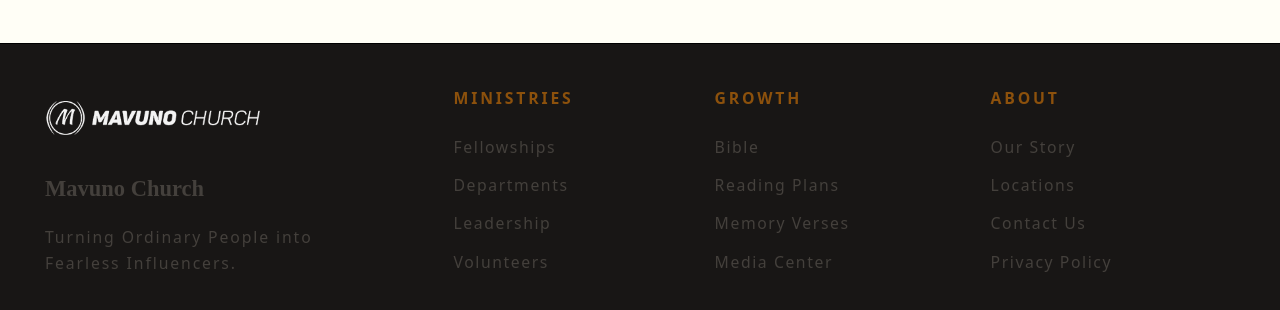
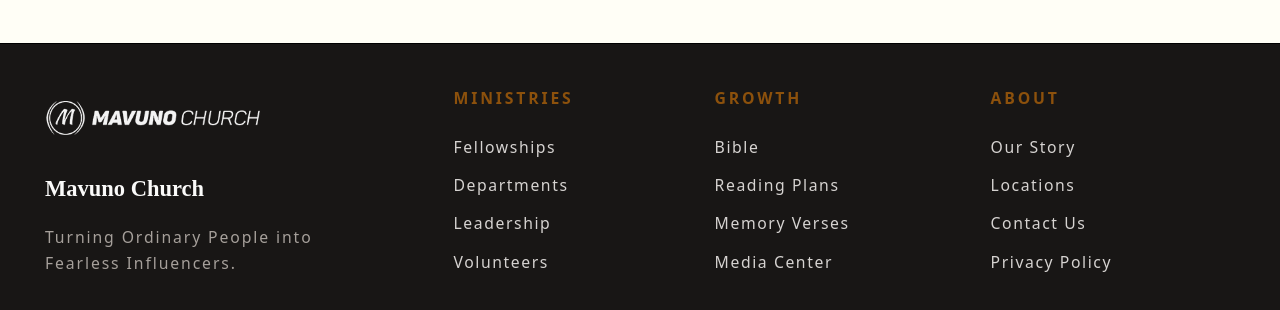
Before and after one commit to kibetnathan/O-Concord, a React app in the folder frontend/: page / in a window 1280 px wide. Shown: the part 3793-4103 px from the top of the page. Built offline with nearby package versions, Linux system fonts and the light colour scheme; some packages are replaced by stand-ins of ours; no server answers; a web font is replaced by a local one.

Commit message:
Polish(UI): Polish a few misplaced UI components

```diff
--- a/frontend/src/components/Footer.jsx
+++ b/frontend/src/components/Footer.jsx
@@ -3,7 +3,7 @@
 export function FooterTwo() {
   return (
     <footer
-      className="footer sm:footer-horizontal bg-stone-950/95 backdrop-blur-md text-primary p-10 font-coptic border-t border-black"
+      className="footer sm:footer-horizontal bg-stone-950/95 backdrop-blur-md text-stone-300 p-10 font-coptic border-t border-black"
       aria-labelledby="site-footer-heading"
     >
       <h2 id="site-footer-heading" className="sr-only">
@@ -15,10 +15,10 @@
           alt="Mavuno Church logo"
           className="h-12 mb-4 brightness-0 invert opacity-95"
         />
-        <p className="font-cormorant text-xl font-semibold text-primary leading-tight">
+        <p className="font-cormorant text-xl font-semibold text-stone-50 leading-tight">
           Mavuno Church
         </p>
-        <p className="text-sm tracking-[0.12em] text-primary mt-2 leading-relaxed">
+        <p className="text-sm tracking-[0.12em] text-stone-400 mt-2 leading-relaxed">
           Turning Ordinary People into
           <br />
           Fearless Influencers.
@@ -26,55 +26,55 @@
       </aside>
 
       <nav aria-label="Ministries">
-        <h3 className="footer-title font-coptic text-sm uppercase tracking-[0.18em] text-amber-300 font-semibold mb-4">
+        <h3 className="footer-title font-coptic text-sm uppercase tracking-[0.18em] text-amber-400 font-semibold mb-4">
           Ministries
         </h3>
-        <a href="#" className="link link-hover text-sm tracking-[0.1em] mb-1.5 text-primary hover:text-white transition-colors">
+        <a href="#" className="link link-hover text-sm tracking-[0.1em] mb-1.5 text-stone-300 hover:text-white transition-colors">
           Fellowships
         </a>
-        <a href="#" className="link link-hover text-sm tracking-[0.1em] mb-1.5 text-primary hover:text-white transition-colors">
+        <a href="#" className="link link-hover text-sm tracking-[0.1em] mb-1.5 text-stone-300 hover:text-white transition-colors">
           Departments
         </a>
-        <a href="#" className="link link-hover text-sm tracking-[0.1em] mb-1.5 text-primary hover:text-white transition-colors">
+        <a href="#" className="link link-hover text-sm tracking-[0.1em] mb-1.5 text-stone-300 hover:text-white transition-colors">
           Leadership
         </a>
-        <a href="#" className="link link-hover text-sm tracking-[0.1em] text-primary hover:text-white transition-colors">
+        <a href="#" className="link link-hover text-sm tracking-[0.1em] text-stone-300 hover:text-white transition-colors">
           Volunteers
         </a>
       </nav>
 
       <nav aria-label="Growth">
-        <h3 className="footer-title font-coptic text-sm uppercase tracking-[0.18em] text-amber-300 font-semibold mb-4">
+        <h3 className="footer-title font-coptic text-sm uppercase tracking-[0.18em] text-amber-400 font-semibold mb-4">
           Growth
         </h3>
-        <a href="#" className="link link-hover text-sm tracking-[0.1em] mb-1.5 text-primary hover:text-white transition-colors">
+        <a href="#" className="link link-hover text-sm tracking-[0.1em] mb-1.5 text-stone-300 hover:text-white transition-colors">
           Bible
         </a>
-        <a href="#" className="link link-hover text-sm tracking-[0.1em] mb-1.5 text-primary hover:text-white transition-colors">
+        <a href="#" className="link link-hover text-sm tracking-[0.1em] mb-1.5 text-stone-300 hover:text-white transition-colors">
           Reading Plans
         </a>
-        <a href="#" className="link link-hover text-sm tracking-[0.1em] mb-1.5 text-primary hover:text-white transition-colors">
+        <a href="#" className="link link-hover text-sm tracking-[0.1em] mb-1.5 text-stone-300 hover:text-white transition-colors">
           Memory Verses
         </a>
-        <a href="#" className="link link-hover text-sm tracking-[0.1em] text-primary hover:text-white transition-colors">
+        <a href="#" className="link link-hover text-sm tracking-[0.1em] text-stone-300 hover:text-white transition-colors">
           Media Center
         </a>
       </nav>
 
       <nav aria-label="About">
-        <h3 className="footer-title font-coptic text-sm uppercase tracking-[0.18em] text-amber-300 font-semibold mb-4">
+        <h3 className="footer-title font-coptic text-sm uppercase tracking-[0.18em] text-amber-400 font-semibold mb-4">
           About
         </h3>
-        <a href="#" className="link link-hover text-sm tracking-[0.1em] mb-1.5 text-primary hover:text-white transition-colors">
+        <a href="#" className="link link-hover text-sm tracking-[0.1em] mb-1.5 text-stone-300 hover:text-white transition-colors">
           Our Story
         </a>
-        <a href="#" className="link link-hover text-sm tracking-[0.1em] mb-1.5 text-primary hover:text-white transition-colors">
+        <a href="#" className="link link-hover text-sm tracking-[0.1em] mb-1.5 text-stone-300 hover:text-white transition-colors">
           Locations
         </a>
-        <a href="#" className="link link-hover text-sm tracking-[0.1em] mb-1.5 text-primary hover:text-white transition-colors">
+        <a href="#" className="link link-hover text-sm tracking-[0.1em] mb-1.5 text-stone-300 hover:text-white transition-colors">
           Contact Us
         </a>
-        <a href="#" className="link link-hover text-sm tracking-[0.1em] text-primary hover:text-white transition-colors">
+        <a href="#" className="link link-hover text-sm tracking-[0.1em] text-stone-300 hover:text-white transition-colors">
           Privacy Policy
         </a>
       </nav>
--- a/frontend/src/pages/CharityOrganisationsPage.jsx
+++ b/frontend/src/pages/CharityOrganisationsPage.jsx
@@ -67,7 +67,6 @@
 }
 
 function OrgDetailCard({ org }) {
-  const [joinSent, setJoinSent] = useState(false);
   const [donationAmount, setDonationAmount] = useState(500);
   const user = useAuthStore((s) => s.user);
 
@@ -162,25 +161,7 @@
         {/* Divider */}
         <div className="h-px bg-ivory mb-6" />
 
-        {/* Join button */}
-        <div className="flex items-center gap-4">
-          <button
-            onClick={() => setJoinSent(true)}
-            disabled={joinSent}
-            className={`flex items-center gap-2 px-7 py-3 text-[0.75rem] uppercase tracking-[0.15em] font-coptic transition-all duration-200 rounded-sm ${
-              joinSent
-                ? "bg-ivory text-primary border border-divider cursor-default"
-                : "bg-amber-500 hover:bg-amber-600 text-white"
-            }`}
-          >
-            <IconHeart className="w-4 h-4" />
-            {joinSent ? "Request Sent" : "Request to Join"}
-          </button>
-          {joinSent && (
-            <p className="text-[0.75rem] text-primary font-coptic">
-              Your request has been submitted.
-            </p>
-          )}
+        {/* Donation Section */}
         <div className="flex items-center gap-3">
           <input
             type="number"
@@ -197,7 +178,6 @@
             className="flex items-center gap-2 px-7 py-3 text-[0.75rem] uppercase tracking-[0.15em] font-coptic transition-all duration-200 bg-amber-500 hover:bg-amber-600 text-white rounded-sm"
             label={<><IconBanknotes className="w-4 h-4" /> Donate</>}
           />
-        </div>
         </div>
       </div>
     </div>
```
